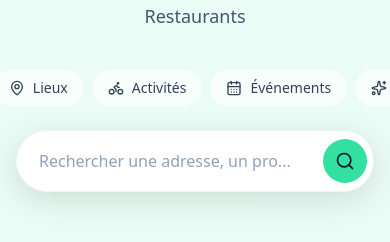
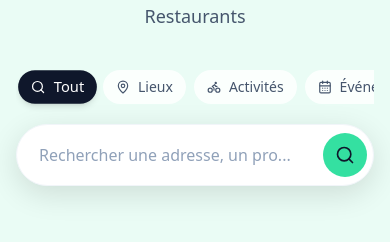
Before and after one commit to Jerome2024-net/fivezone, a Next.js app: page / in a window 390 px wide. Shown: the part 251-493 px from the top of the page. Built offline with nearby package versions, Linux system fonts and the light colour scheme; no server answers; the database is empty.

Commit message:
fix: responsive layout for search tabs on mobile

```diff
--- a/src/components/home/SearchSection.tsx
+++ b/src/components/home/SearchSection.tsx
@@ -35,9 +35,9 @@ export function SearchSection() {
   const currentTab = tabs.find(t => t.id === activeTab) || tabs[0]
 
   return (
-    <div className="w-full max-w-3xl mx-auto flex flex-col gap-4">
-        {/* Search Tabs */}
-        <div className="flex items-center justify-center md:justify-start gap-2 md:gap-4 overflow-x-auto pb-2 scrollbar-hide -mx-4 px-4 md:mx-0 md:px-0">
+    <div className="w-full max-w-3xl mx-auto flex flex-col gap-3 md:gap-4 relative z-10">
+        {/* Search Tabs - Scrollable on mobile, centered on desktop */}
+        <div className="flex items-center justify-start md:justify-center gap-2 overflow-x-auto pb-2 scrollbar-hide w-full px-1 md:px-0 mask-image-scroll-fade">
             {tabs.map((tab) => {
                 const Icon = tab.icon
                 const isActive = activeTab === tab.id
@@ -47,13 +47,13 @@ export function SearchSection() {
                         type="button"
                         onClick={() => setActiveTab(tab.id)}
                         className={cn(
-                            "flex items-center gap-2 px-4 py-2 rounded-full whitespace-nowrap transition-all text-sm md:text-base font-medium",
+                            "flex items-center gap-2 px-3 py-1.5 md:px-4 md:py-2 rounded-full whitespace-nowrap transition-all text-sm font-medium shrink-0",
                             isActive
-                                ? "bg-slate-900 text-white shadow-md"
-                                : "bg-white/60 hover:bg-white text-slate-700 hover:text-slate-900"
+                                ? "bg-slate-900 text-white shadow-md scale-105"
+                                : "bg-white/80 hover:bg-white text-slate-600 hover:text-slate-900 border border-transparent hover:border-slate-200"
                         )}
                     >
-                        <Icon className="h-4 w-4" />
+                        <Icon className="h-3.5 w-3.5 md:h-4 md:w-4" />
                         <span>{tab.label}</span>
                     </button>
                 )
```
